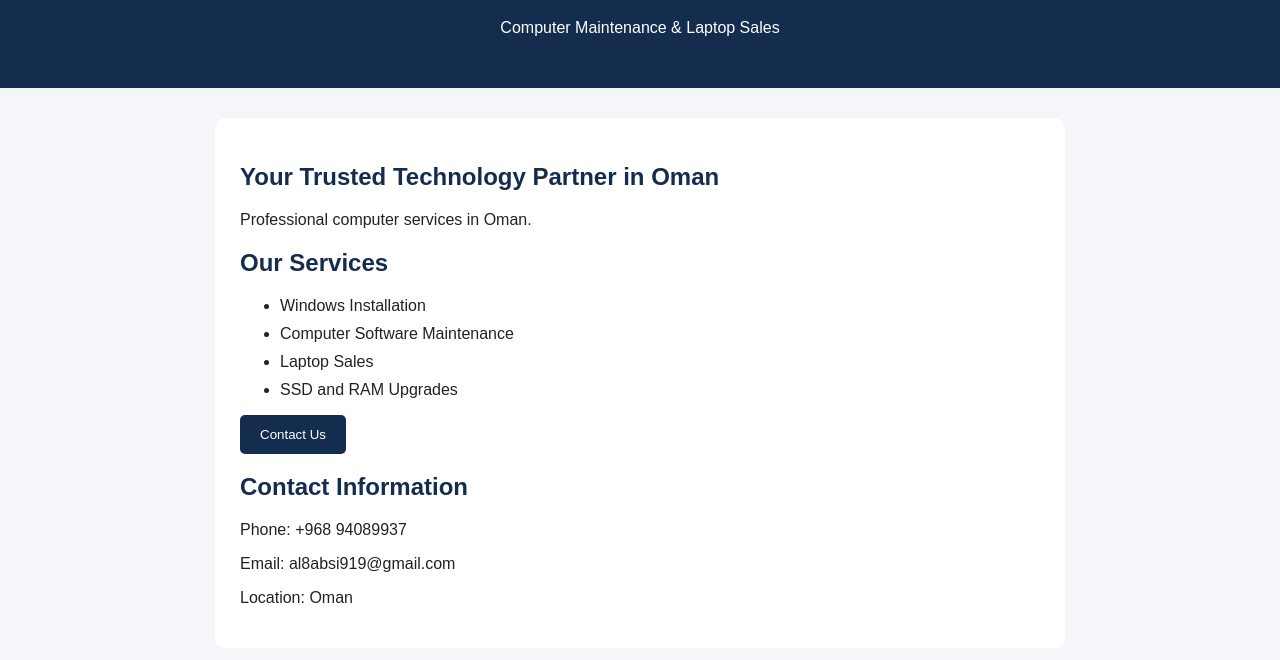
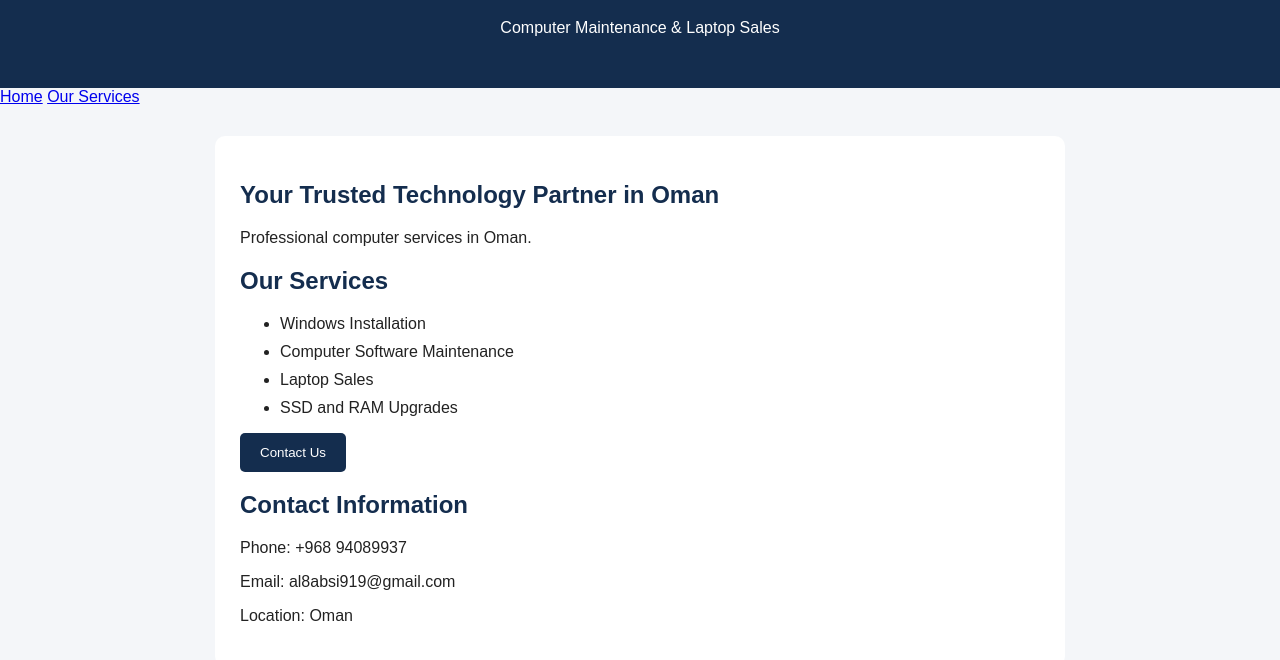
Before and after one commit to al7absi919/digital-dimension-website, a plain HTML site: page index.html in a window 1280 px wide. Shown: the part 96-756 px from the top of the page. Drawn offline with Linux system fonts and the light colour scheme.

Commit message:
Add services navigation

```diff
--- a/index.html
+++ b/index.html
@@ -13,6 +13,11 @@
         <h1>Digital Dimension</h1>
         <p>Computer Maintenance & Laptop Sales</p>
     </header>
+
+<nav>
+    <a href="index.html">Home</a>
+    <a href="services.html">Our Services</a>
+</nav>
 
     <main>
         <h2>Your Trusted Technology Partner in Oman</h2>
```
